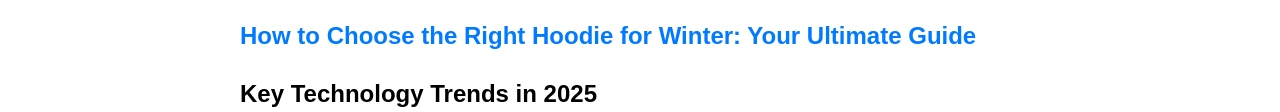
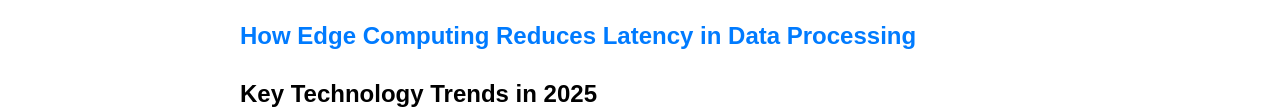
Before and after one commit to itsjimmystark/tech, a plain HTML site: page index.html in a window 1280 px wide. Shown: the part 771-883 px from the top of the page. Drawn offline with Linux system fonts and the light colour scheme.

Commit message:
Update index.html

```diff
--- a/index.html
+++ b/index.html
@@ -57,7 +57,7 @@
  <img src="https://i.postimg.cc/ydJ7z9Wn/1-1.jpg" alt="technology.jpg" style="max-width: 100%; height: auto;">
 </div>
 
-<h2> <a href="https://pprints.codeberg.page/">How to Choose the Right Hoodie for Winter: Your Ultimate Guide</a></h2>
+<h2> <a href="https://itsjimmystark.github.io/tech/">How Edge Computing Reduces Latency in Data Processing</a></h2>
 
 <h2>Key Technology Trends in 2025</h2>
 <h2><strong>1. Generative AI</strong></h2>
```
